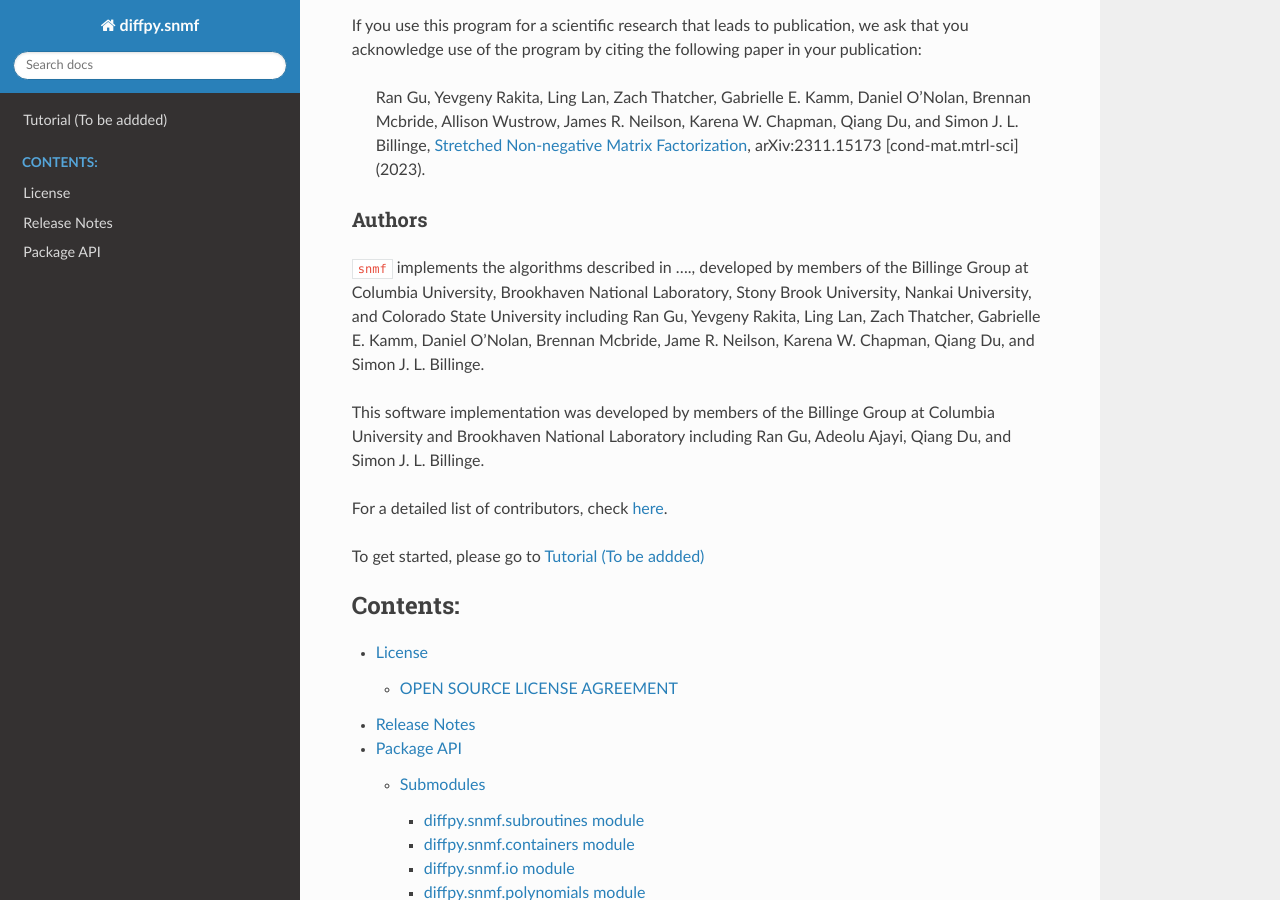
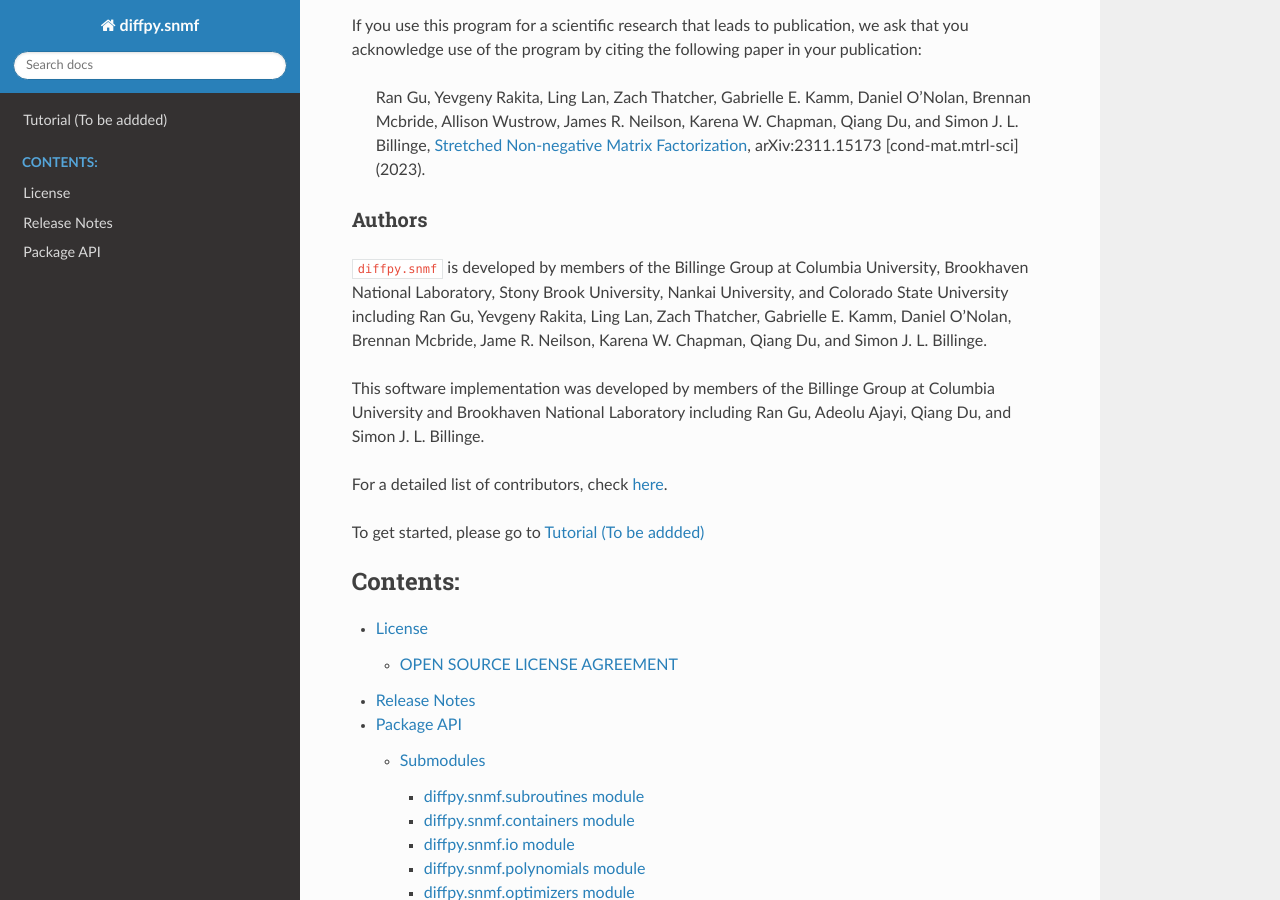
Before and after one commit to diffpy/diffpy.snmf, a Sphinx documentation site: the page built from doc/source/index.rst, in a window 1280 px wide and 900 px high, scrolled down 1170 px. Built offline with Sphinx 7.4.7 and the Read the Docs theme 2.0.0, drawn with Linux system fonts in a browser that asks for light colours; some of the changed text lies outside the part shown.

Commit message:
Clean up index.rst with redundant info

```diff
--- a/doc/source/index.rst
+++ b/doc/source/index.rst
@@ -2,7 +2,7 @@ Welcome to SNMF's Documentation!
 ====================================
 
 ``SNMF``: This library implements the stretched non negative matrix factorization (sNMF) and sparse stretched NMF
-(ssNMF) algorithms described in ...
+(ssNMF) algorithms.
 
 This algorithm is designed to do an NMF factorization on a set of signals ignoring any uniform stretching of the signal
 on the independent variable axis. For example, for powder diffraction data taken from samples containing multiple
@@ -54,7 +54,7 @@ by citing the following paper in your publication:
 Authors
 -------
 
-``snmf`` implements the algorithms described in ...., developed by members of the Billinge Group at
+``diffpy.snmf`` is developed by members of the Billinge Group at
 Columbia University, Brookhaven National Laboratory, Stony Brook University, Nankai University, and Colorado State
 University including Ran Gu, Yevgeny Rakita, Ling Lan, Zach Thatcher, Gabrielle E. Kamm, Daniel O'Nolan, Brennan Mcbride,
 Jame R. Neilson, Karena W. Chapman, Qiang Du, and Simon J. L. Billinge.
```
